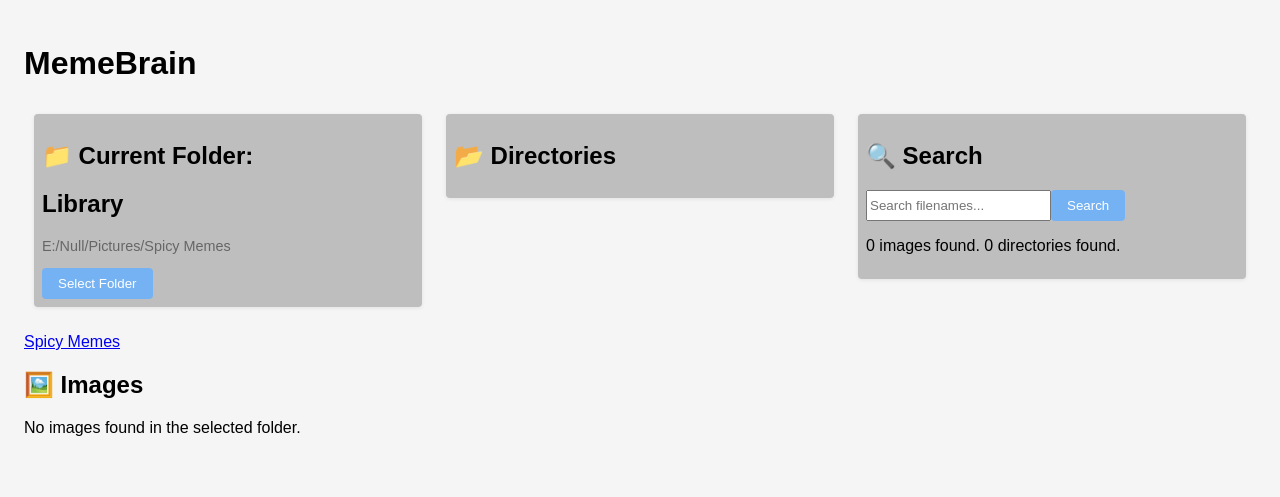
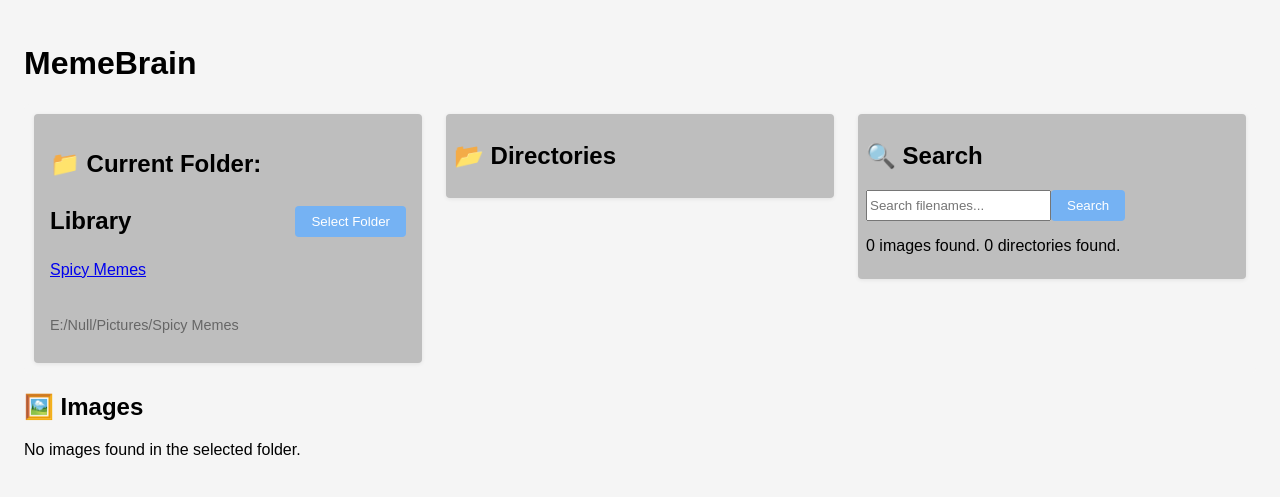
Before and after one commit to NullWhiteCode/MemeBrain, a Flask app: page / in a window 1280 px wide. Shown: the top 497 px of the page. Run offline with Flask 3, Linux system fonts and the light colour scheme; some libraries are stand-ins or nearby versions.

Commit message:
UI improvements added to the main page.

```diff
--- a/static/CSS/style.css
+++ b/static/CSS/style.css
@@ -114,6 +114,37 @@ body {
    (keeps HTML unchanged). 1=Current Folder, 2=Search, 3=Directories */
 .panel > section:nth-of-type(1) {
   grid-area: current;
+  display: grid;
+  grid-template-columns: 1fr auto;
+  gap: 0.5rem;
+  align-items: center;
+  padding: 1rem;
+}
+
+/* First h2 (title) spans both columns */
+.panel > section:nth-of-type(1) > h2:nth-of-type(1) {
+  grid-column: 1 / -1;
+  grid-row: 1;
+}
+
+/* Second h2 (folder name) in first column, row 2 */
+.panel > section:nth-of-type(1) > h2:nth-of-type(2) {
+  grid-column: 1;
+  grid-row: 2;
+  margin: 0;
+}
+
+/* Form button in second column, row 2 */
+.panel > section:nth-of-type(1) > form {
+  grid-column: 2;
+  grid-row: 2;
+}
+
+/* Other elements span both columns */
+.panel > section:nth-of-type(1) > section,
+.panel > section:nth-of-type(1) > p {
+  grid-column: 1 / -1;
+  grid-row: auto;
 }
 .panel > section:nth-of-type(2) {
   grid-area: search;
--- a/templates/index.html
+++ b/templates/index.html
@@ -25,6 +25,20 @@
         <section>
           <h2>📁 Current Folder:</h2>
           <h2>{{ folder_name or "Library" }}</h2>
+          <section>
+            <p class="breadcrumbs">
+              {% if library_name %}
+              <a href="{{ url_for('root_navigation_route') }}">
+                {{ library_name }}
+              </a>
+              {% endif %} {% if breadcrumbs %} / {% endif %} {% for crumb in
+              breadcrumbs %}
+              <a href="{{ url_for('navigate_folder', subpath=crumb['link']) }}">
+                {{ crumb['display'] }}
+              </a>
+              {% if not loop.last %} / {% endif %} {% endfor %}
+            </p>
+          </section>
           <p class="folder-path">{{ folder_path or "No folder selected" }}</p>
 
           <form method="GET" action="{{ url_for('folder_browser') }}">
@@ -77,20 +91,6 @@
           </ul>
         </section>
       </div>
-      <section>
-        <p class="breadcrumbs">
-          {% if library_name %}
-          <a href="{{ url_for('root_navigation_route') }}">
-            {{ library_name }}
-          </a>
-          {% endif %} {% if breadcrumbs %} / {% endif %} {% for crumb in
-          breadcrumbs %}
-          <a href="{{ url_for('navigate_folder', subpath=crumb['link']) }}">
-            {{ crumb['display'] }}
-          </a>
-          {% if not loop.last %} / {% endif %} {% endfor %}
-        </p>
-      </section>
 
       <section>
         <h2><b>🖼️ Images</b></h2>
```
